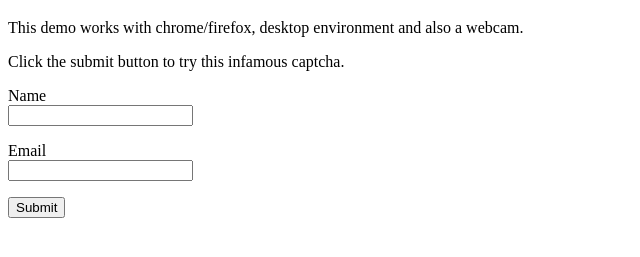
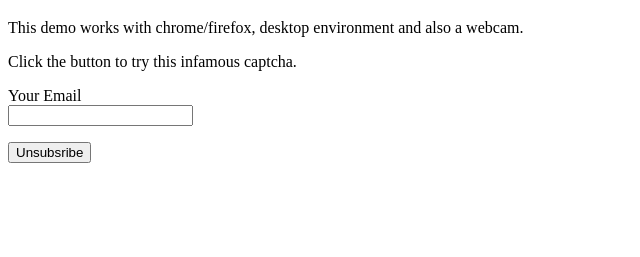
Before and after one commit to vivirenremoto/squat_captcha, a plain HTML site: page sample-form.html in a window 1280 px wide. Shown: the part 61-318 px from the top of the page, without its empty margins (0-640 px from the left). Drawn offline with nearby package versions, Linux system fonts and the light colour scheme.

Commit message:
Update sample-form.html

```diff
--- a/sample-form.html
+++ b/sample-form.html
@@ -20,20 +20,16 @@
 
     <p>This demo works with chrome/firefox, desktop environment and also a webcam.</p>
 
-    <p>Click the submit button to try this infamous captcha.</p>
+    <p>Click the button to try this infamous captcha.</p>
 
     <form id="form">
 
         <p>
-            <label>Name</label>
-            <input name="name">
-        </p>
-        <p>
-            <label>Email</label>
+            <label>Your Email</label>
             <input name="email">
         </p>
         <p>
-            <button type="submit">Submit</button>
+            <button type="submit">Unsubsribe</button>
         </p>
 
     </form>
```
